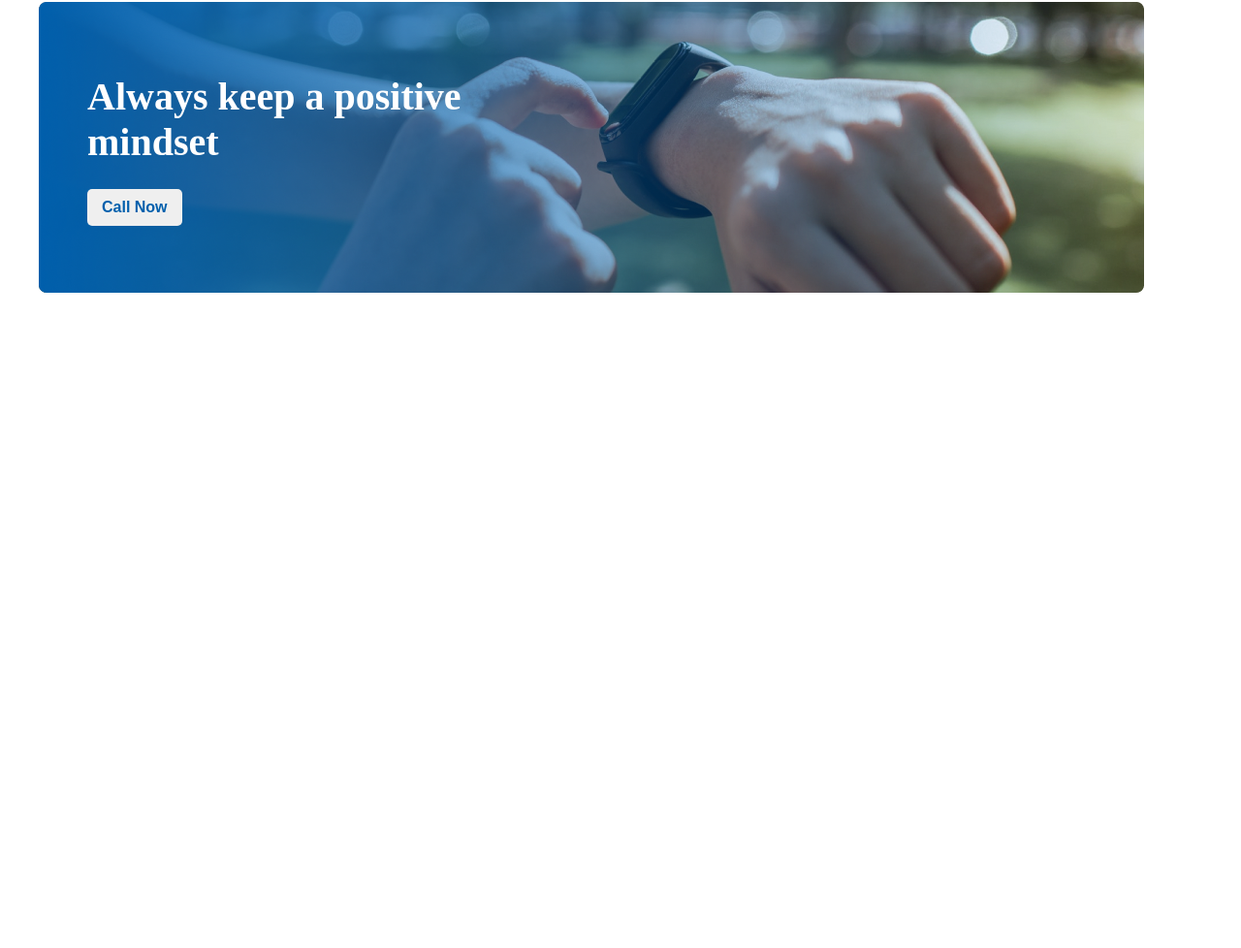
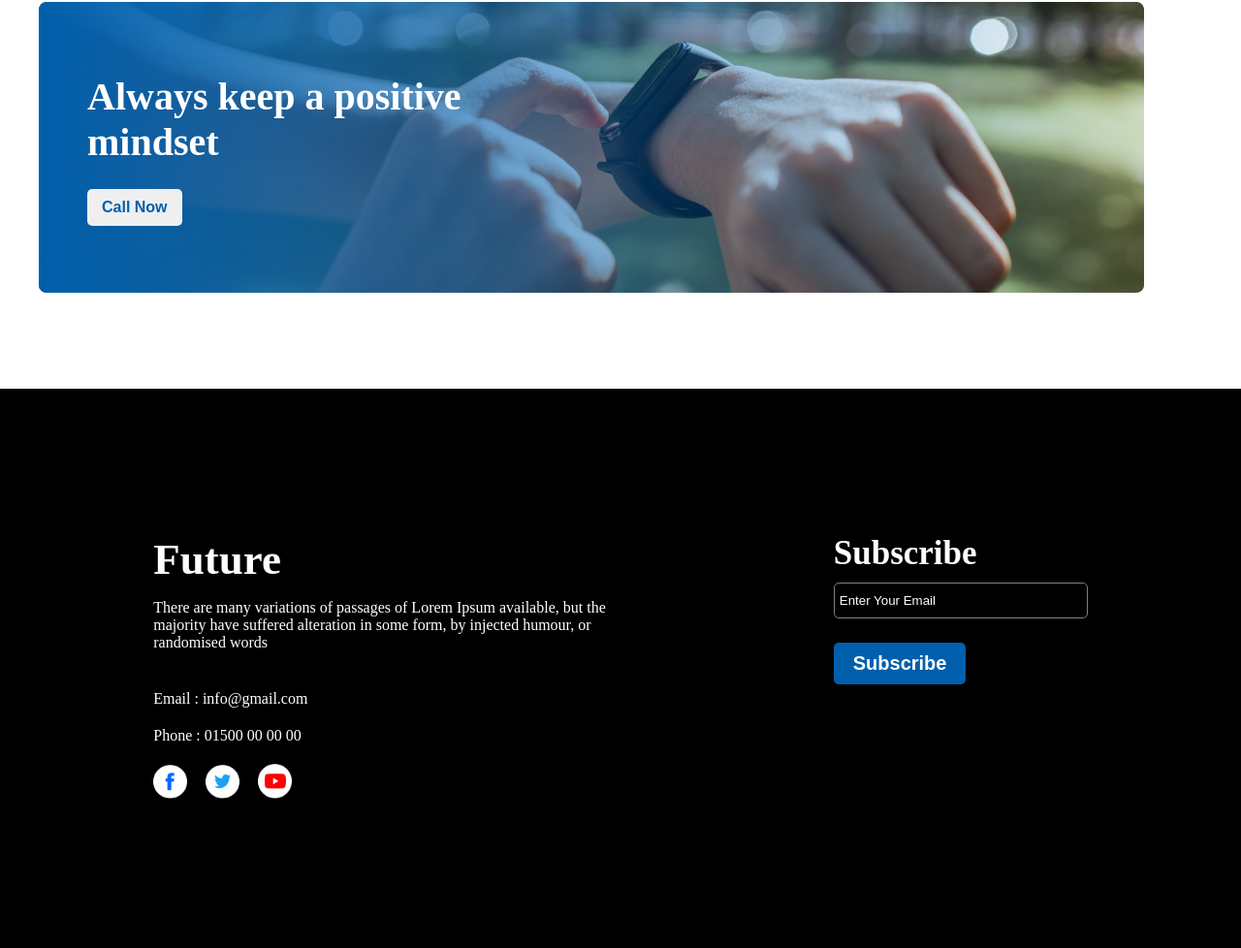
Before and after one commit to nayon89/new-year-plan, a plain HTML site: page index.html in a window 1280 px wide. Shown: the part 2280-3258 px from the top of the page at 97% size. Before the commit the page ends 2681 px from the top, so only its background shows below. Drawn offline with Linux system fonts and the light colour scheme; files whose address does not match are found by name.

Commit message:
footer part end

```diff
--- a/index.html
+++ b/index.html
@@ -25,7 +25,9 @@
         </div>
     </header>
     <!---------------------- header-part-end -------------------------->
-    <!---------------------- main-part-start -------------------------->
+    <!--===================================================================
+                              main-part-start
+    ==================================================================== -->
     <main>
         <!------------------- previous-year-part-start ---------------->
         <div class="previous-container">
@@ -83,16 +85,32 @@
             <h2>Always keep a positive mindset</h2>
             <button class="banner-btn">Call Now</button>
         </section>
-
-
-
-
-
-
         <!------------------- mindset-part-end -------------------->
 
     </main>
-    <!---------------------- main-part-end ---------------------------->
+    <!--===================================================================
+                              main-part-end
+    ==================================================================== -->
+    <footer>
+        <section class="footer-container">
+            <div class="footer-future">
+                <h2>Future</h2>
+                <p class="footer-description">There are many variations of passages of Lorem Ipsum available, but the majority have suffered alteration in some form, by injected humour, or randomised words</p>
+                <p class="footer-email">Email : info@gmail.com</p>
+                <p class="footer-phone">Phone : 01500 00 00 00</p>
+                <div class="social-icon">
+                    <a href=""><img src="./images/icons/fb.png" alt=""></a>
+                    <a href=""><img src="./images/icons/twitter.png" alt=""></a>
+                    <a href=""><img src="./images/icons/youtube.png" alt=""></a>
+                </div>
+            </div>
+            <div class="footer-subscibe">
+                <h2>Subscribe</h2>
+                <input type="email" placeholder="Enter Your Email" name="" id=""><br>
+                <button class="footer-btn">Subscribe</button>
+            </div>
+        </section>
+    </footer>
 
 </body>
 </html>
--- a/style.css
+++ b/style.css
@@ -131,3 +131,60 @@
     margin: 25px 0;
 }
 /* ---------------------mindset-part-end-------------------- */
+/* ---------------------footer-part-start-------------------- */
+.footer-container{
+    display: flex;
+    justify-content: space-around;
+    background-color: rgb(0, 0, 0);
+    color: white;
+    padding: 150px 50px;
+}
+.footer-future h2{
+    font-size: 45px;
+    font-weight: bold;
+}
+.footer-description{
+    font-size: 16px;
+    width: 485px;
+    margin-top: 15px;
+}
+.footer-email{
+    margin-top: 40px;
+    margin-bottom: 20px;
+}
+.footer-phone{
+    margin-bottom: 20px;
+}
+.social-icon a{
+    margin-right: 15px;
+}
+.social-icon a img{
+    width: 35px;
+}
+.footer-subscibe h2{
+    font-size: 35px;
+    font-weight: bold;
+}
+.footer-subscibe input{
+    padding: 10px 5px;
+    width: 250px;
+    background: black;
+    border: 1px solid gray;
+    border-radius: 5px;
+    color:white;
+    margin: 10px 0;
+}
+.footer-subscibe input::placeholder{
+    color:white;
+}
+.footer-btn{
+    padding: 10px 20px;
+    background-color: #005FAC;
+    color: white;
+    font-size: 20px;
+    font-weight: 700;
+    margin-top: 15px;
+    border-radius: 5px;
+    border: none;
+}
+/* ---------------------footer-part-end-------------------- */
```
